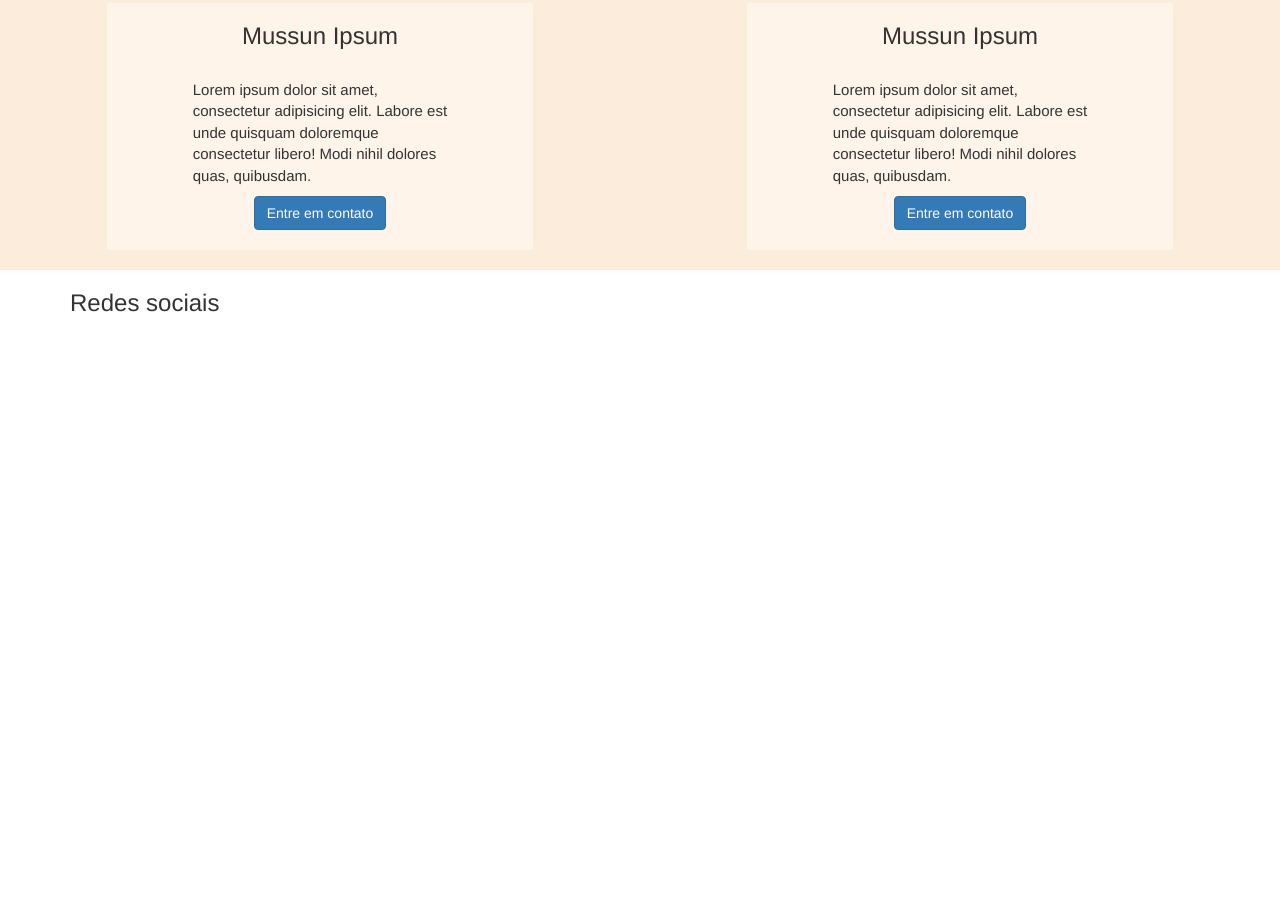
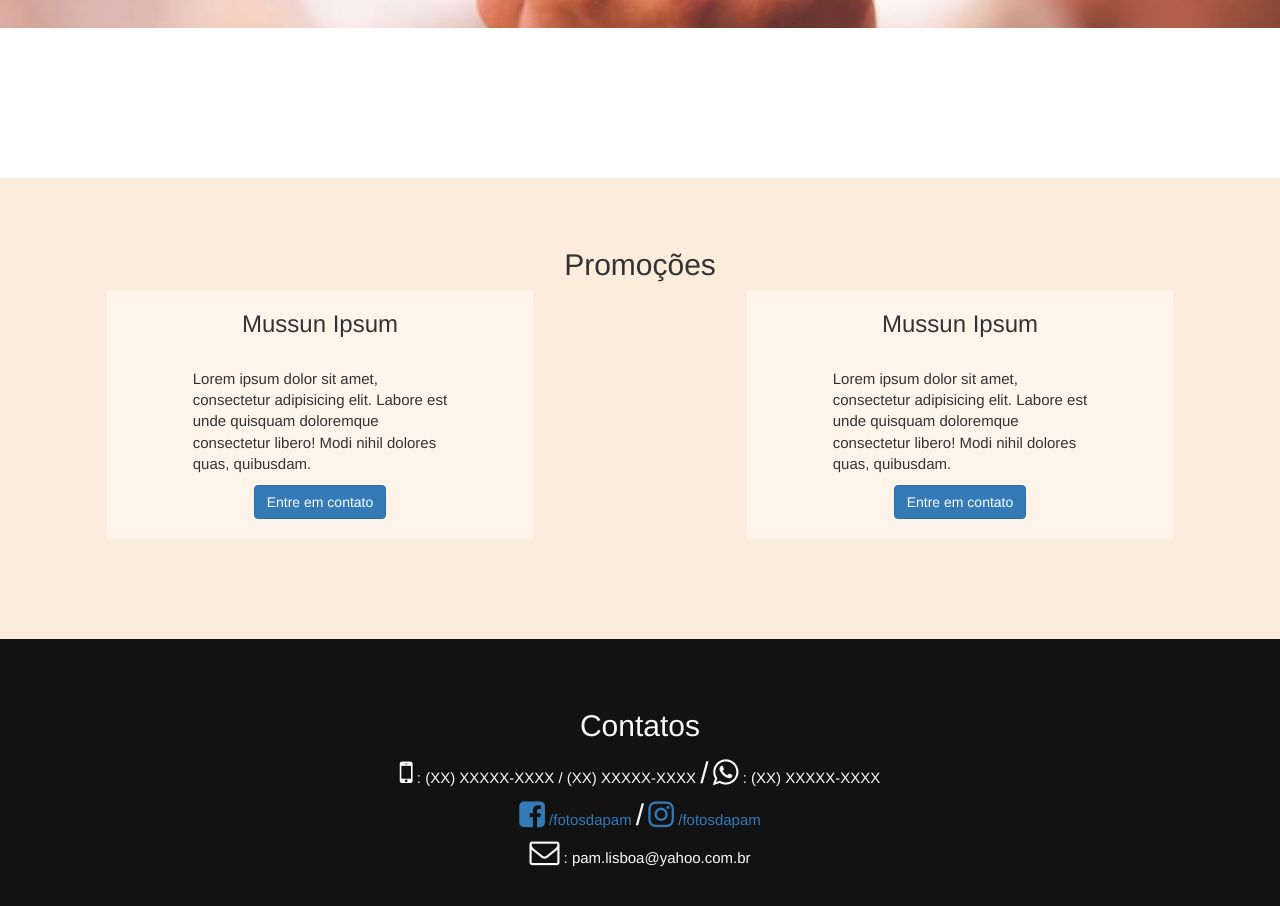
Before and after one commit to TiagoLisboa/fotosdapam, a website: page index.html in a window 1280 px wide. Shown: the part 1404-2310 px from the top of the page. Before the commit the page ends 1730 px from the top, so only its background shows below. Drawn offline with nearby package versions, Linux system fonts and the light colour scheme.

Commit message:
contatos

```diff
--- a/assets/css/main.css
+++ b/assets/css/main.css
@@ -29,7 +29,8 @@ body
 .quem-somos
 {
   background-image: url("../imgs/QUEM_SOMOS_2017_(2).jpg");
-  padding: 20px 0;
+  display: table;
+  /*padding: 20px 0;*/
   height: 400px;
   /*background-color: #FBEDE4;*/
 }
@@ -49,19 +50,27 @@ body
       padding-bottom: 20px;
     }
 
+.contatos
+{
+  /*background-image: url("../imgs/QUEM_SOMOS_2017_(1).jpg");*/
+  background-color: #121212;
+  color: #f9f9f9;
+}
 /*  CLASSES GENÉRICAS   */
 .sessao
 {
-  width: 100%;
-  display: table;
+  padding-top: 50px;
+  padding-bottom: 100px;
+  /*width: 100%;*/
+  /*display: table;*/
 }
   .conteudo
   {
     background-color: rgba(255,255,255,0.8);
-    margin: auto;
+    /*margin: auto;*/
     padding-top: 30px;
     padding-bottom: 30px;
-    width: 80%;
+    /*width: 80%;*/
     text-align: justify;
     /*font-size: 1.3em;*/
   }
@@ -76,3 +85,7 @@ body
   background-repeat: no-repeat;
   background-size: cover;;
 }
+.font-big
+{
+  font-size: 2em;
+}
--- a/index.html
+++ b/index.html
@@ -5,16 +5,17 @@
   <meta name="viewport" content="width=device-width, initial-scale=1.0">
   <meta http-equiv="X-UA-Compatible" content="ie=edge">
   <link rel="stylesheet" href="node_modules/bootstrap/dist/css/bootstrap.css">
+  <link rel="stylesheet" href="node_modules/font-awesome/css/font-awesome.css">
   <link rel="stylesheet" href="assets/css/main.css">
   <title>Fotos da Pam</title>
 </head>
 <body>
   <section class="inicio paralax sessao">
-
   </section>
 
-  <section class="quem-somos paralax sessao">
-    <article class="conteudo container">
+  <section class="quem-somos paralax sessao container-fluid">
+    <div class="row">
+      <article class="conteudo container-fluid col-md-10 col-md-offset-1">
         <header class="center">
           <h2>Quem somos?</h2>
         </header>
@@ -49,13 +50,14 @@
           </div>
         </main>
       </article>
+    </div>
   </section>
 
   <section class="portifolio sessao">
 
   </section>
 
-  <section class="promo sessao container">
+  <section class="promo sessao container-fluid">
     <header class="center">
       <h2>Promoções</h2>
     </header>
@@ -87,16 +89,14 @@
     </main>
   </section>
 
-  <section class="contatos container">
-    <div class="row">
-      <div class="col-md-6">
-        <header>
-          <h3>Redes sociais</h3>
-        </header>
-        <main>
-
-        </main>
-      </div>
+  <section class="contatos sessao container-fluid">
+    <h2 class="center">Contatos</h2>
+        <div class="center">
+          <i class="fa fa-mobile fa-2x"></i> : (XX) XXXXX-XXXX / (XX) XXXXX-XXXX <span class="font-big">/</span>
+          <i class="fa fa-whatsapp fa-2x"></i> : (XX) XXXXX-XXXX <br />
+          <a href=""><i class="fa fa-facebook-square fa-2x"></i> /fotosdapam</a> <span class="font-big">/</span>
+          <a href=""><i class="fa fa-instagram fa-2x"></i> /fotosdapam</a> <br />
+          <i class="fa fa-envelope-o fa-2x"></i> : pam.lisboa@yahoo.com.br
         </div>
   </section>
 
--- a/package.json
+++ b/package.json
@@ -10,6 +10,7 @@
   "license": "ISC",
   "dependencies": {
     "bootstrap": "^3.3.7",
+    "font-awesome": "^4.7.0",
     "jquery": "^3.1.1"
   }
 }
```
Lines whose indentation alone changed are shown as unchanged.
